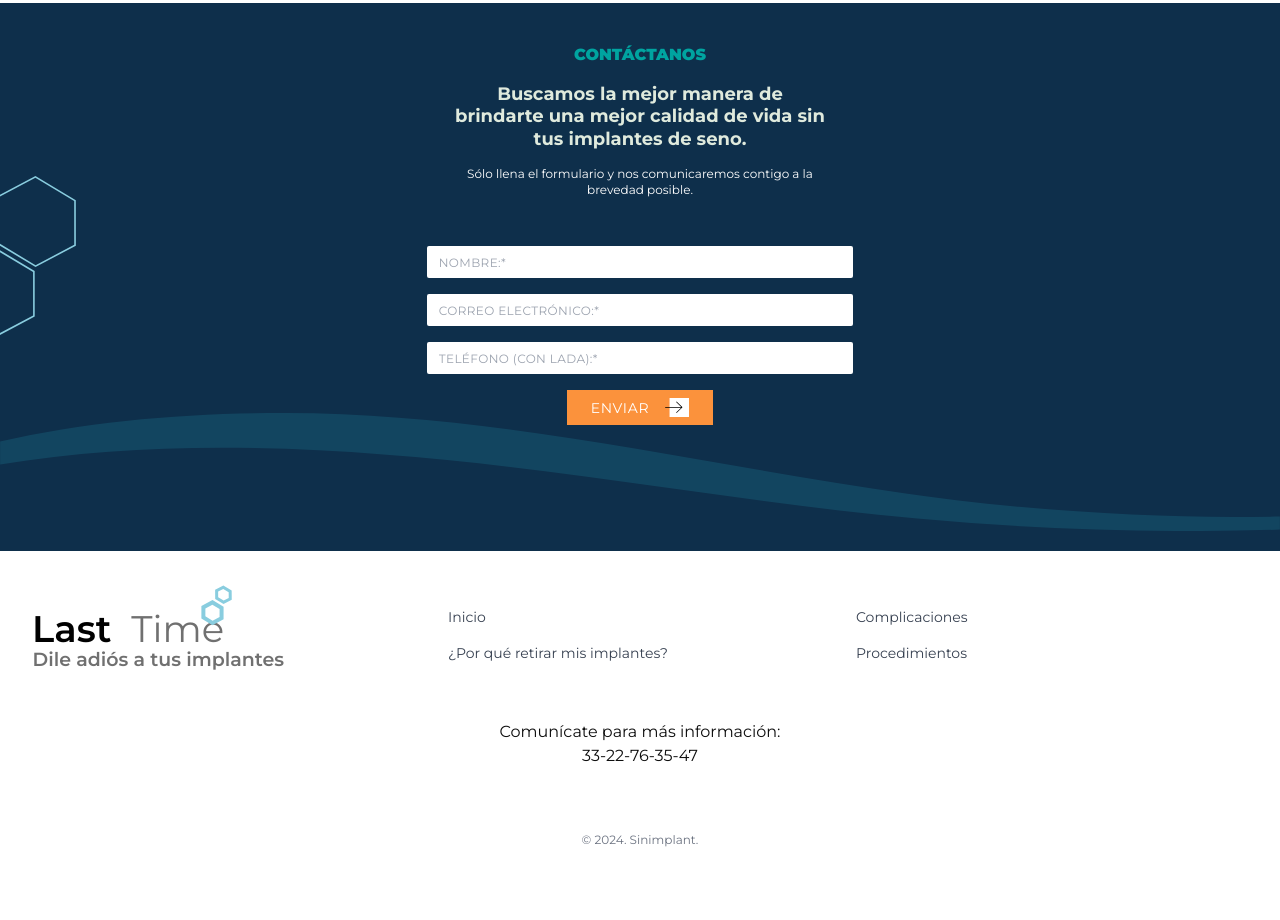
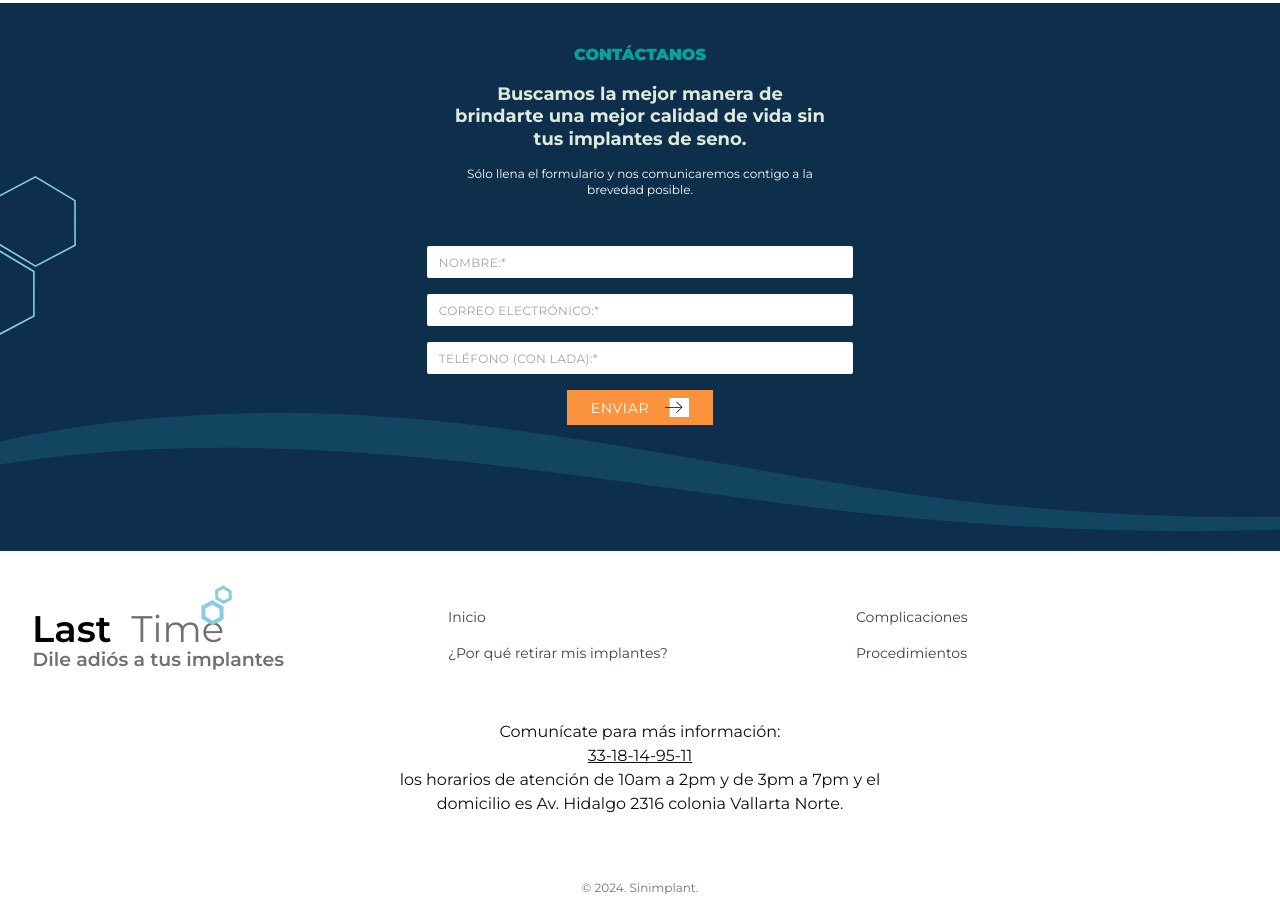
Before and after one commit to AmadorMd/sinimplant, a website: page index.html in a window 1280 px wide. Shown: the part 4588-5508 px from the top of the page. Before the commit the page ends 5460 px from the top, so only its background shows below. Drawn offline with Linux system fonts and the light colour scheme.

Commit message:
add: more info in footer about available hours

```diff
--- a/index.html
+++ b/index.html
@@ -835,10 +835,18 @@
 
 
                 </div>
-                <div class="text-center mt-4 lg:col-span-3">
-                    <p>Comunícate para más
-                        información:</p>
-                    <a href="tel:33-22-76-35-47">33-22-76-35-47</a>
+                <div class="text-center mt-4 lg:col-span-3 ">
+                    <div class="max-w-lg mx-auto">
+                        <p>Comunícate para más
+                            información:</p>
+                        <a href="tel:3318149511" class="underline">33-18-14-95-11</a>
+                        <p>
+                            los horarios de atención de 10am a 2pm y de 3pm a 7pm y el domicilio es Av. Hidalgo 2316
+                            colonia
+                            Vallarta
+                            Norte.
+                        </p>
+                    </div>
                 </div>
             </div>
 
```
Also changed, not shown: css/tailwindcss-compiled.css, css/tailwindcss-prod.min.css.
